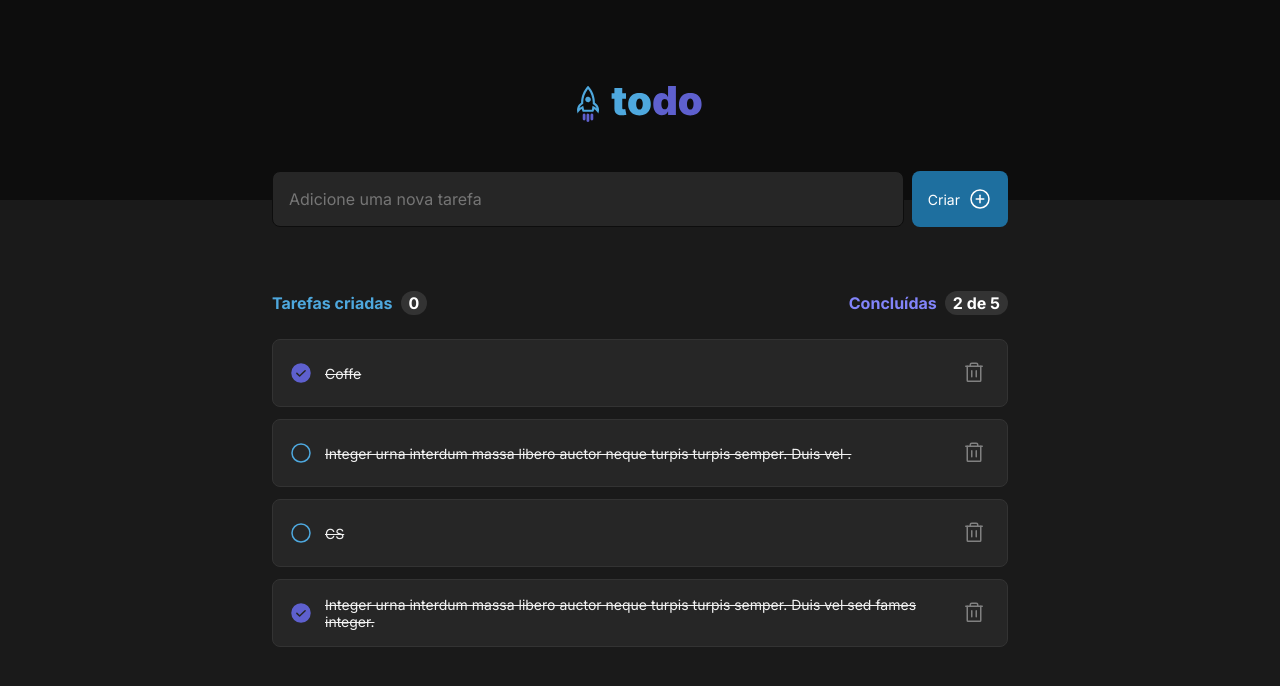
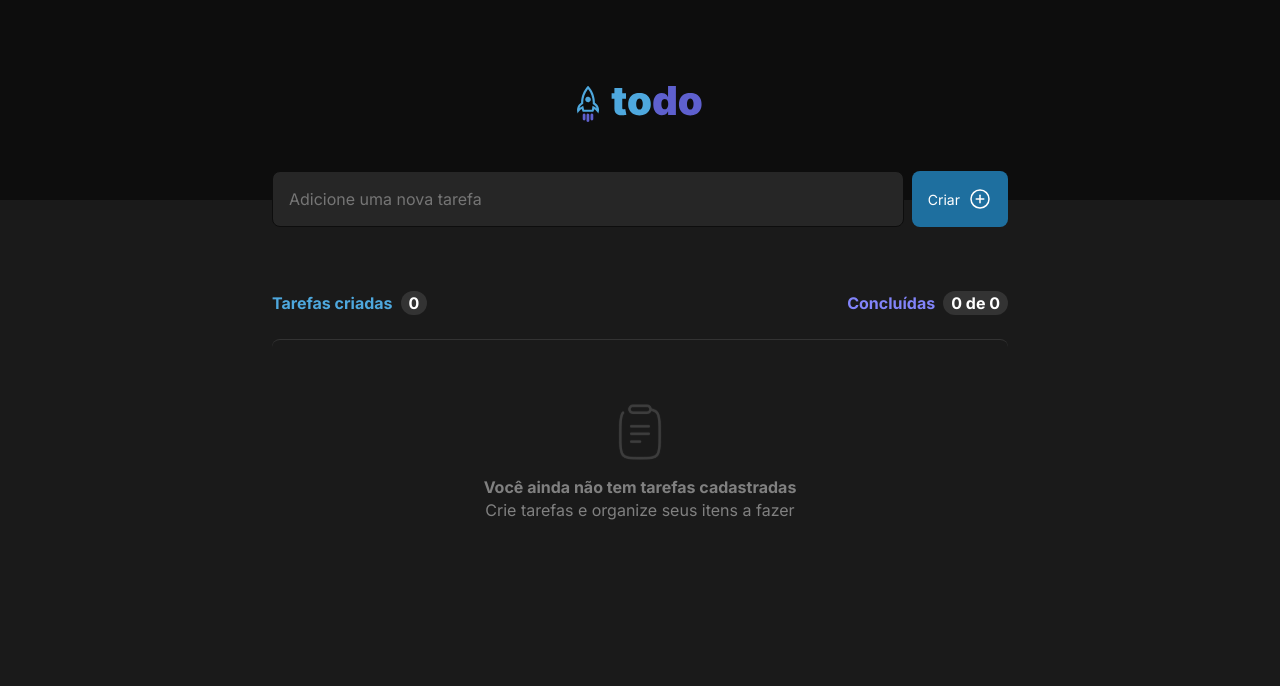
Before and after one commit to matheusTA/react-vite-to-do-list, a React (Vite) app: page / in a window 1280 px wide. Shown: the top 686 px of the page. Built offline with nearby package versions, Linux system fonts and the light colour scheme.

Commit message:
feat: create to do context

```diff
--- a/package.json
+++ b/package.json
@@ -13,6 +13,7 @@
     "phosphor-react": "^1.4.1",
     "react": "^18.2.0",
     "react-dom": "^18.2.0",
+    "react-hot-toast": "^2.4.0",
     "react-router-dom": "^6.4.3",
     "styled-components": "^5.3.6"
   },
--- a/src/App.tsx
+++ b/src/App.tsx
@@ -1,12 +1,13 @@
+import { ToDoProvider } from './contexts/toDo';
 import Routes from './routes';
 import GlobalStyle from './styles/global';
 
 function App() {
   return (
-    <>
+    <ToDoProvider>
       <Routes />
       <GlobalStyle />
-    </>
+    </ToDoProvider>
   );
 }
 
--- /dev/null
+++ b/src/common/types/ToDo.ts
@@ -0,0 +1,4 @@
+export interface ToDo {
+  isCheck: boolean;
+  content: string;
+}
--- a/src/components/Input/index.tsx
+++ /dev/null
@@ -1,15 +0,0 @@
-import { PlusCircle } from 'phosphor-react';
-import { Container, InputText, Button } from './styles';
-
-function Input() {
-  return (
-    <Container>
-      <InputText placeholder="Adicione uma nova tarefa" />
-      <Button>
-        Criar <PlusCircle size={24} />
-      </Button>
-    </Container>
-  );
-}
-
-export default Input;
--- /dev/null
+++ b/src/contexts/toDo.tsx
@@ -0,0 +1,53 @@
+import {
+  createContext,
+  PropsWithChildren,
+  useCallback,
+  useContext,
+  useMemo,
+  useState,
+} from 'react';
+import { ToDo } from '../common/types/ToDo';
+
+interface ToDoContextData {
+  data: ToDo[];
+  addToDo: (toDo: ToDo) => void;
+  removeToDo: (toDo: ToDo) => void;
+}
+
+export const ToDoContext = createContext<ToDoContextData>(
+  {} as ToDoContextData
+);
+
+export function ToDoProvider({ children }: PropsWithChildren<unknown>) {
+  const [data, setData] = useState<ToDo[]>([]);
+
+  const addToDo = useCallback((toDo: ToDo) => {
+    setData((state) => [...state, toDo]);
+  }, []);
+
+  const removeToDo = useCallback(
+    (toDo: ToDo) => {
+      const listWithoutOneToDo = data.filter((d) => d.content !== toDo.content);
+
+      setData(listWithoutOneToDo);
+    },
+    [data]
+  );
+
+  const toDoProviderValue = useMemo(
+    () => ({ data, addToDo, removeToDo }),
+    [data, addToDo, removeToDo]
+  );
+
+  return (
+    <ToDoContext.Provider value={toDoProviderValue}>
+      {children}
+    </ToDoContext.Provider>
+  );
+}
+
+export function useToDo() {
+  const context = useContext(ToDoContext);
+
+  return context;
+}
--- /dev/null
+++ b/src/enums.ts
@@ -0,0 +1,3 @@
+export enum SessionStorageKeys {
+  TO_DO = '@TO_DO',
+}
--- /dev/null
+++ b/src/pages/Home/components/Input/index.tsx
@@ -0,0 +1,35 @@
+import { PlusCircle } from 'phosphor-react';
+import { useState } from 'react';
+import { ToDo } from '../../../../common/types/ToDo';
+import { useToDo } from '../../../../contexts/toDo';
+import { Container, InputText, Button } from './styles';
+
+function Input() {
+  const [inputValue, setInputValue] = useState('');
+  const { addToDo } = useToDo();
+
+  function handleAddToDo() {
+    const toDo: ToDo = {
+      content: inputValue,
+      isCheck: false,
+    };
+
+    addToDo(toDo);
+    setInputValue('');
+  }
+
+  return (
+    <Container>
+      <InputText
+        value={inputValue}
+        onChange={(e) => setInputValue(e.target.value)}
+        placeholder="Adicione uma nova tarefa"
+      />
+      <Button type="button" onClick={() => handleAddToDo()}>
+        Criar <PlusCircle size={24} />
+      </Button>
+    </Container>
+  );
+}
+
+export default Input;
--- a/src/pages/Home/components/ListInformation/index.tsx
+++ b/src/pages/Home/components/ListInformation/index.tsx
@@ -1,14 +1,22 @@
+import { useToDo } from '../../../../contexts/toDo';
 import { Container, Text, Badge } from './styles';
 
 function ListInformation() {
+  const { data } = useToDo();
+  const totalToDo = data.length;
+  const totalToDoFinished = data.filter((d) => d.isCheck).length;
+
   return (
     <Container>
       <Text type="TotalTasks">
-        Tarefas criadas <Badge>0</Badge>
+        Tarefas criadas <Badge>{totalToDo}</Badge>
       </Text>
 
       <Text type="FinishedTasks">
-        Concluídas <Badge>2 de 5</Badge>
+        Concluídas
+        <Badge>
+          {totalToDoFinished} de {totalToDo}
+        </Badge>
       </Text>
     </Container>
   );
--- a/src/pages/Home/components/ListItem/index.tsx
+++ b/src/pages/Home/components/ListItem/index.tsx
@@ -1,19 +1,13 @@
 import { Circle, Trash, CheckCircle } from 'phosphor-react';
+import { useToDo } from '../../../../contexts/toDo';
 import { CheckButton, Container, DeleteButton, Item, Title } from './styles';
 
-export interface ToDo {
-  isCheck: boolean;
-  content: string;
-}
+function ListItem() {
+  const { data, removeToDo } = useToDo();
 
-interface ListInformationProps {
-  list: ToDo[];
-}
-
-function ListItem({ list }: ListInformationProps) {
   return (
     <Container>
-      {list.map(({ isCheck, content }) => (
+      {data.map(({ isCheck, content }) => (
         <Item key={content}>
           <CheckButton isCheck={isCheck}>
             {isCheck ? (
@@ -23,9 +17,12 @@ function ListItem({ list }: ListInformationProps) {
             )}
           </CheckButton>
 
-          <Title>{content}</Title>
+          <Title isCheck={isCheck}>{content}</Title>
 
-          <DeleteButton>
+          <DeleteButton
+            type="button"
+            onClick={() => removeToDo({ content, isCheck })}
+          >
             <Trash size={24} />
           </DeleteButton>
         </Item>
--- a/src/pages/Home/components/ListItem/styles.ts
+++ b/src/pages/Home/components/ListItem/styles.ts
@@ -21,12 +21,12 @@ export const Item = styled.div`
   border-radius: 0.5rem;
 `;
 
-export const Title = styled.p`
+export const Title = styled.p<StyleProps>`
   flex: 1;
   font-size: 0.875rem;
   font-weight: 400;
   color: var(--gray-100);
-  text-decoration-line: line-through;
+  text-decoration-line: ${({ isCheck }) => (isCheck ? 'line-through' : 'none')};
 `;
 
 export const CheckButton = styled.button<StyleProps>`
--- a/src/pages/Home/index.tsx
+++ b/src/pages/Home/index.tsx
@@ -1,40 +1,23 @@
 import Header from '../../components/Header';
-import Input from '../../components/Input';
+import Input from './components/Input';
+import { useToDo } from '../../contexts/toDo';
 import EmptyList from './components/EmptyList';
 import ListInformation from './components/ListInformation';
-import ListItem, { ToDo } from './components/ListItem';
+import ListItem from './components/ListItem';
 import { Container, Content } from './styles';
 
-const toDoList: ToDo[] = [
-  {
-    isCheck: true,
-    content: 'Coffe',
-  },
-  {
-    isCheck: false,
-    content:
-      'Integer urna interdum massa libero auctor neque turpis turpis semper. Duis vel .',
-  },
-  {
-    isCheck: false,
-    content: 'CS',
-  },
-  {
-    isCheck: true,
-    content:
-      'Integer urna interdum massa libero auctor neque turpis turpis semper. Duis vel sed fames integer.',
-  },
-];
+function Home() {
+  const { data } = useToDo();
+  const toDoListIsEmpty = data.length === 0;
 
-function Home() {
   return (
     <Container>
       <Header />
       <Content>
         <Input />
         <ListInformation />
-        {/* <EmptyList /> */}
-        <ListItem list={toDoList} />
+
+        {toDoListIsEmpty ? <EmptyList /> : <ListItem />}
       </Content>
     </Container>
   );
```
Also changed, not shown: src/pages/Home/components/Input/styles.ts (renamed from src/components/Input/styles.ts), 1 other file (tests, documents, lock files or other folders).
